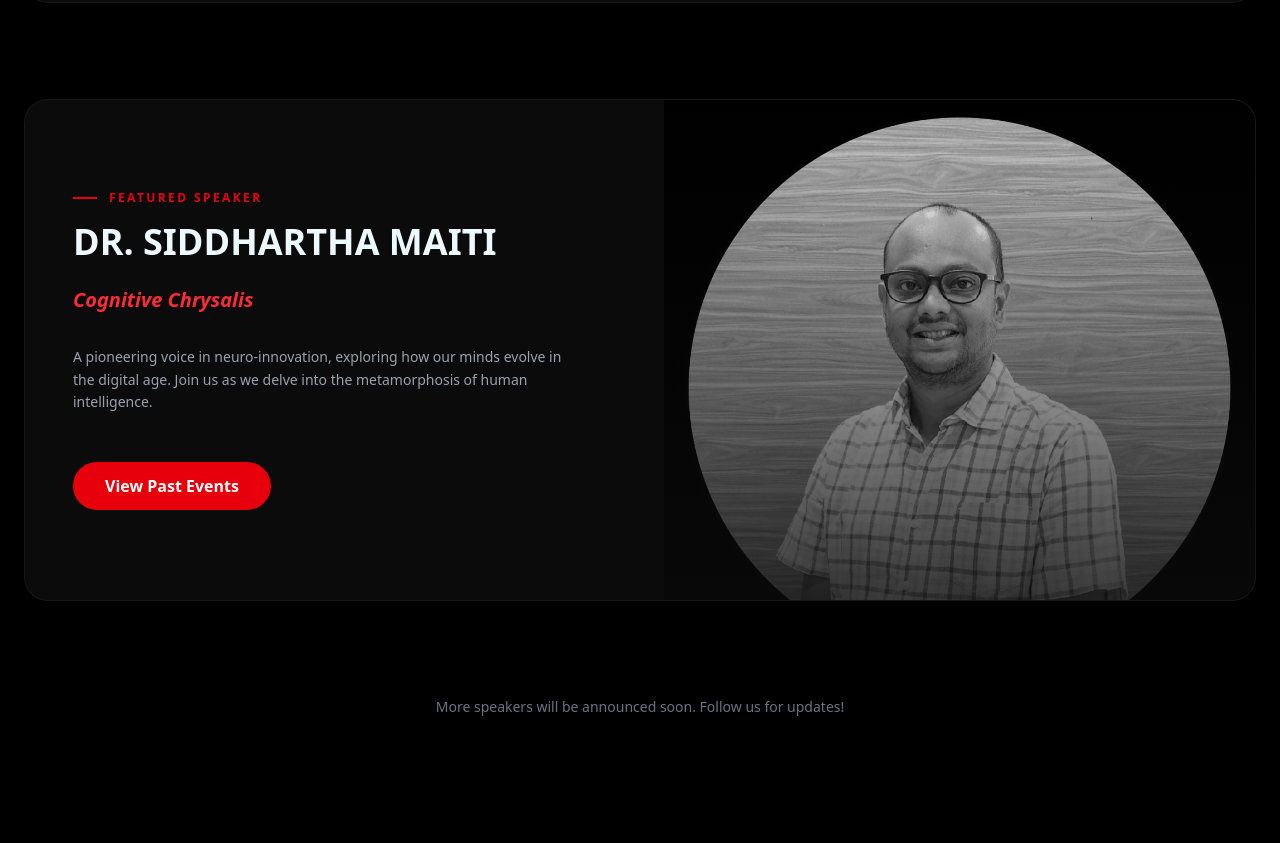
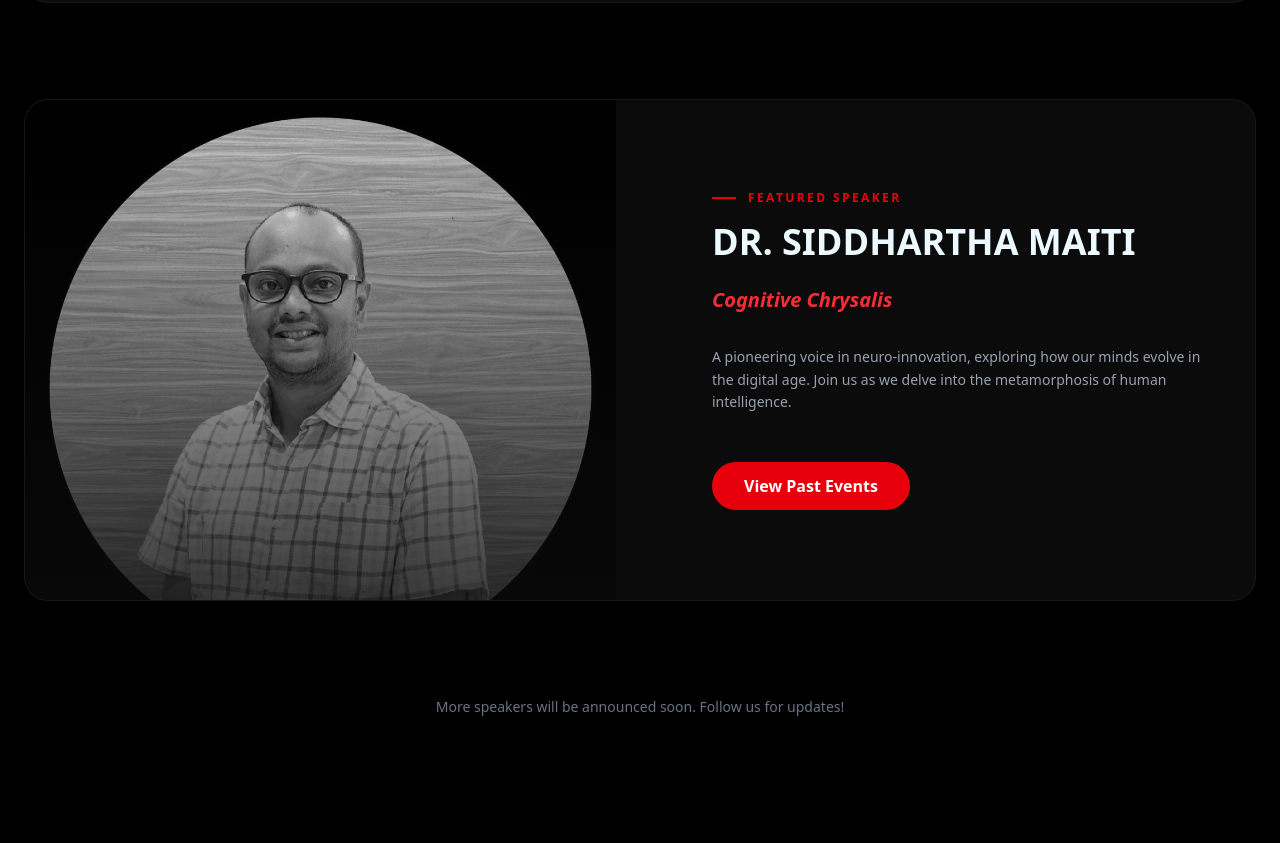
Before and after one commit to SambhavJI/TedXVITB-Website, a React (Vite) app: page / in a window 1280 px wide. Shown: the part 5900-6743 px from the top of the page. Built offline with nearby package versions, Linux system fonts and the light colour scheme.

Commit message:
feat: Implement the Home page, integrating hero, about, events, speakers, team, and newsletter sections with hash-based scrolling.

```diff
--- a/src/Home.jsx
+++ b/src/Home.jsx
@@ -95,7 +95,7 @@ export default function Home() {
                     title="Cognitive Chrysalis"
                     description="A pioneering voice in neuro-innovation, exploring how our minds evolve in the digital age. Join us as we delve into the metamorphosis of human intelligence."
                     img="/speaker1.jpeg"
-                    reversed={true}
+                    reversed={false}
                     buttonText="View Past Events"
                     buttonLink="/past-events"
                 />
```
